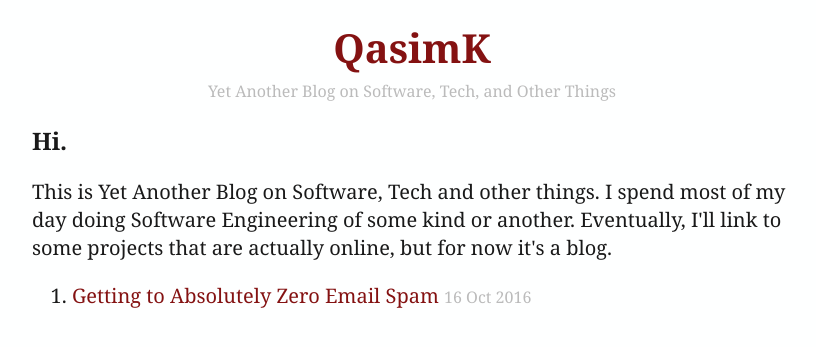
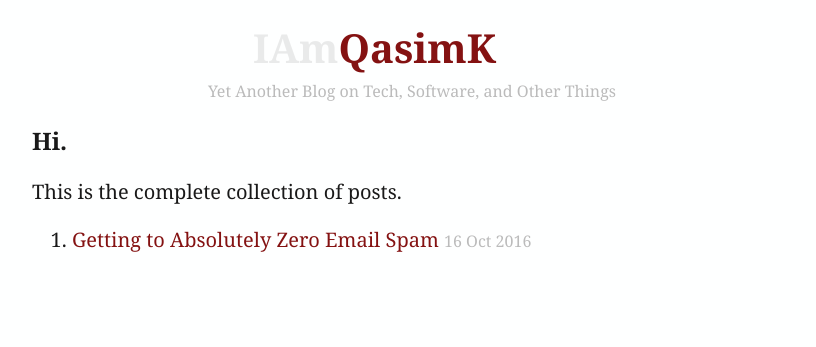
Before and after one commit to QasimK/qasimk.github.io, a Jekyll site: the page built from index.md, in a window 1280 px wide. Shown: the top 347 px of the page, without its empty margins (228-1044 px from the left). Built offline with Jekyll 4.4.1, drawn with Linux system fonts in a browser that asks for light colours.

Commit message:
Adjust title

```diff
--- a/_config.yml
+++ b/_config.yml
@@ -16,7 +16,7 @@
 title: QasimK
 email: noone@example.org
 description: > # this means to ignore newlines until "baseurl:"
-  Yet Another Blog on Software, Tech, and Other Things
+  Yet Another Blog on Tech, Software, and Other Things
 baseurl: "" # the subpath of your site, e.g. /blog
 url: "" # the base hostname & protocol for your site, e.g. http://example.com
 github_username:  QasimK
--- a/_layouts/default.html
+++ b/_layouts/default.html
@@ -15,7 +15,9 @@
   <body class="site-wrapper">
     <header class="site-header">
       <h1 class="site-header__title">
-        <a href="{{ site.baseurl }}/">{{ site.title }}</a>
+        <a href="{{ site.baseurl }}/" style="margin-left: -85px">
+          <span style="color: #000; opacity: 0.08">IAm</span>{{ site.title }}
+        </a>
       </h1>
       <p class="site-header__subtitle">
         <small>
--- a/_sass/themes/_light.sass
+++ b/_sass/themes/_light.sass
@@ -3,6 +3,7 @@ html
     background-color: #feffff
 
 body
+    overflow-y: scroll  // Fix alignment when scrollbar is missing (FF)
     line-height: 1.4
     font-size: 1.25em
     font-family: 'Noto Serif', 'Trirong', Helvetica, Arial, sans-serif
--- a/index.md
+++ b/index.md
@@ -5,10 +5,7 @@ layout: default
 <section>
     <h1>Hi.</h1>
     <p>
-        This is Yet Another Blog on Software, Tech and other things.
-        I spend most of my day doing Software Engineering of some kind or another.
-        Eventually, I'll link to some projects that are actually online, but
-        for now it's a blog.
+        This is the complete collection of posts.
     </p>
     <ol>
         {% for post in site.posts %}
```
